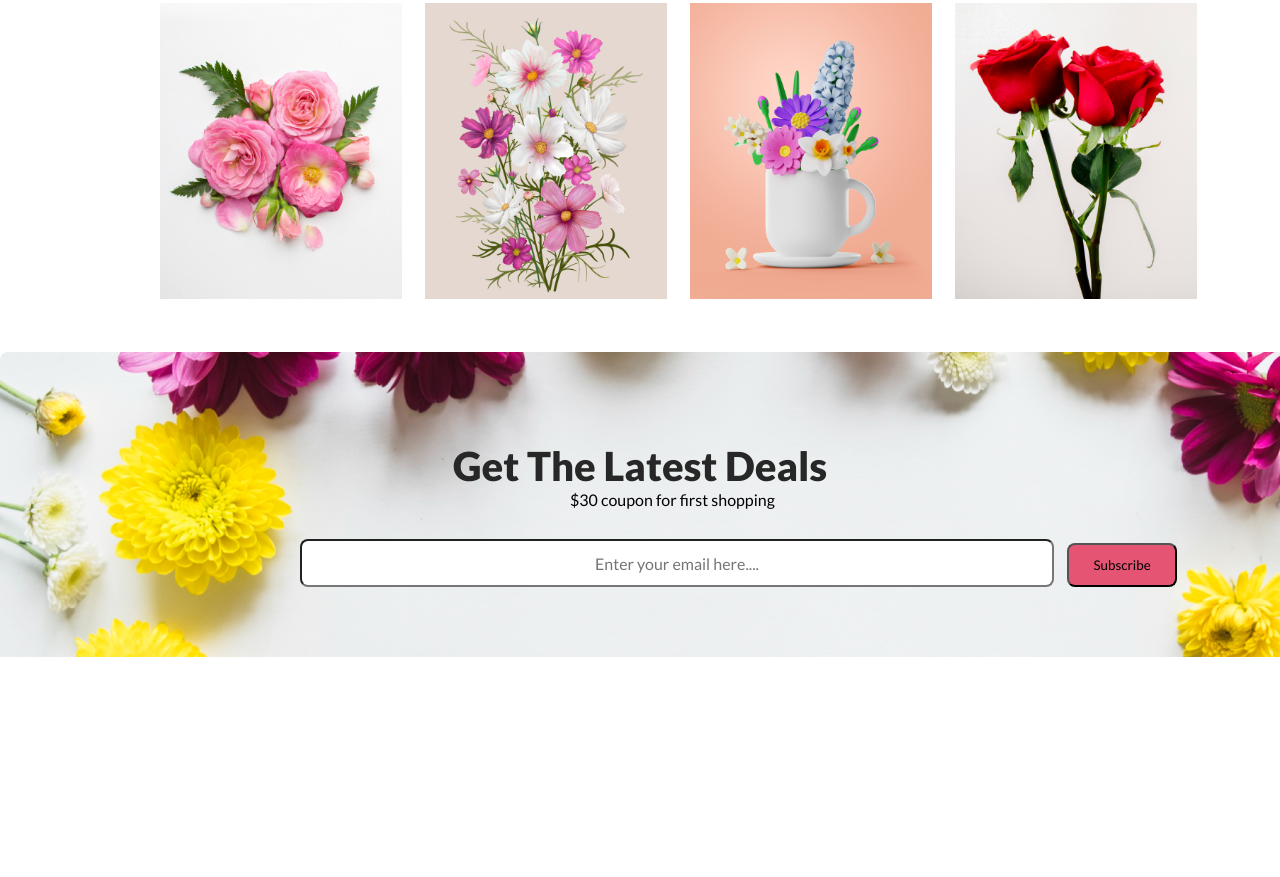
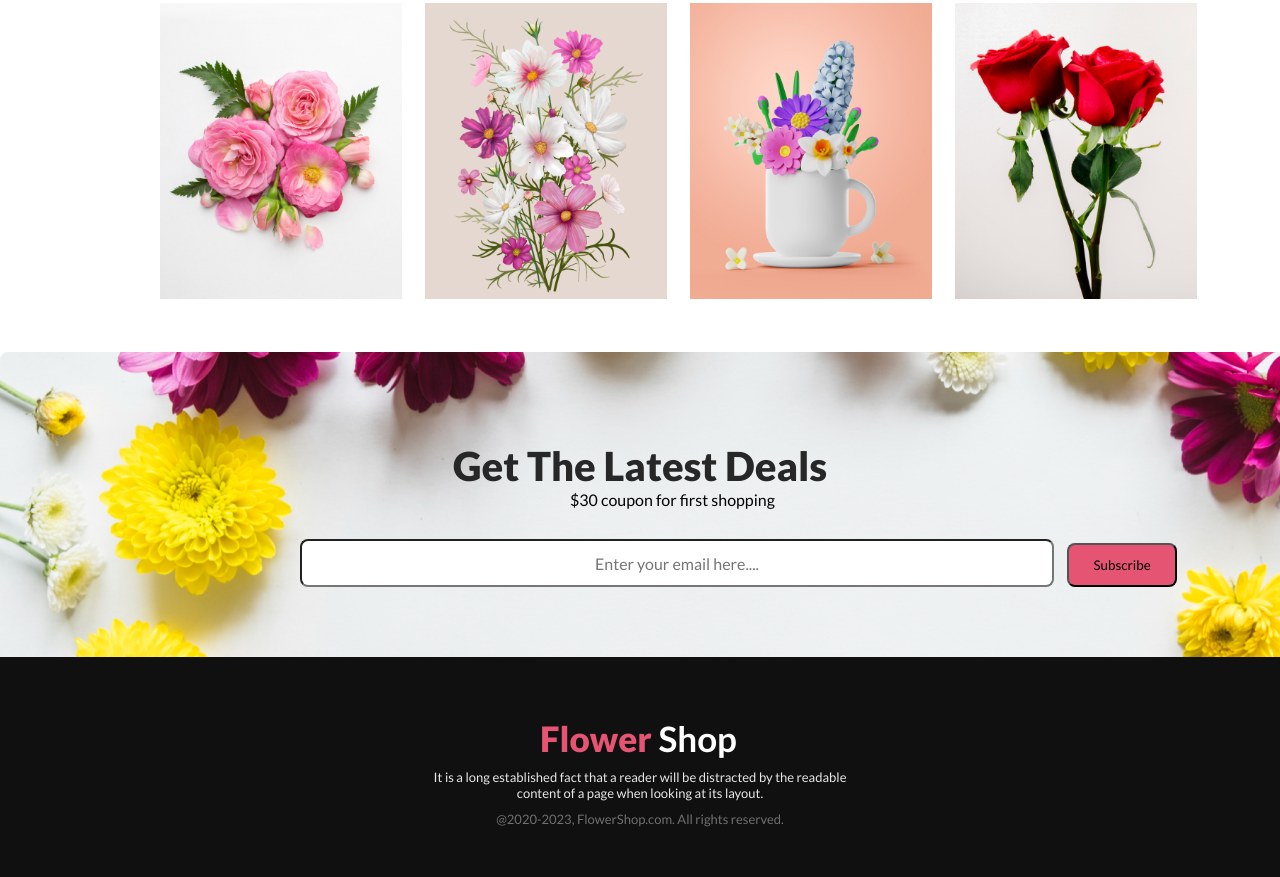
Before and after one commit to Mamun-2023/module-6, a plain HTML site: page index.html in a window 1280 px wide. Shown: the part 2368-3245 px from the top of the page. Before the commit the page ends 3025 px from the top, so only its background shows below. Drawn offline with Linux system fonts and the light colour scheme.

Commit message:
footer adding

```diff
--- a/index.html
+++ b/index.html
@@ -120,8 +120,13 @@
     <button class="late-button">Subscribe</button>
 
 </section>
+<!-- latest deal section ended -->
 
-
-<!-- latest deal section ended -->
+<section class="footer">
+    <h1> <span>Flower</span>  Shop</h1>
+    <h4>It is a long established fact that a reader will be distracted by the readable <br> content of a page when looking at its
+    layout.</h4>
+    <p>@2020-2023, FlowerShop.com. All rights reserved.</p>
+</section>
 </body>
 </html>
--- a/style.css
+++ b/style.css
@@ -378,7 +378,39 @@
 /* footer section started  */
 
 .footer{
+background-color: #111010;
+}
+.footer span{
+    color: #E55473;
+        font-size: 35px;
+        font-weight: 800;
 
+}
+.footer h1{
+    color: #FFF;
+        font-family: Lato;
+        font-size: 35px;
+       font-weight: 600;
+       margin-left: 540px;padding-top: 60px;
+}
+.footer h4{
+    color: rgba(255, 255, 255, 0.90);
+        text-align: center;
+        font-size: 13px;
+        font-weight: 400;
+        margin-top: 10px;
+        margin-bottom: 10px;
+
+}
+.footer p{
+    color: rgba(255, 255, 255, 0.40);
+        text-align: center;
+        font-family: Lato;
+        font-size: 13px;
+        font-style: normal;
+        font-weight: 400;
+        line-height: normal;
+        padding-bottom: 50px;
 }
 
 /* footed section ended */
```
